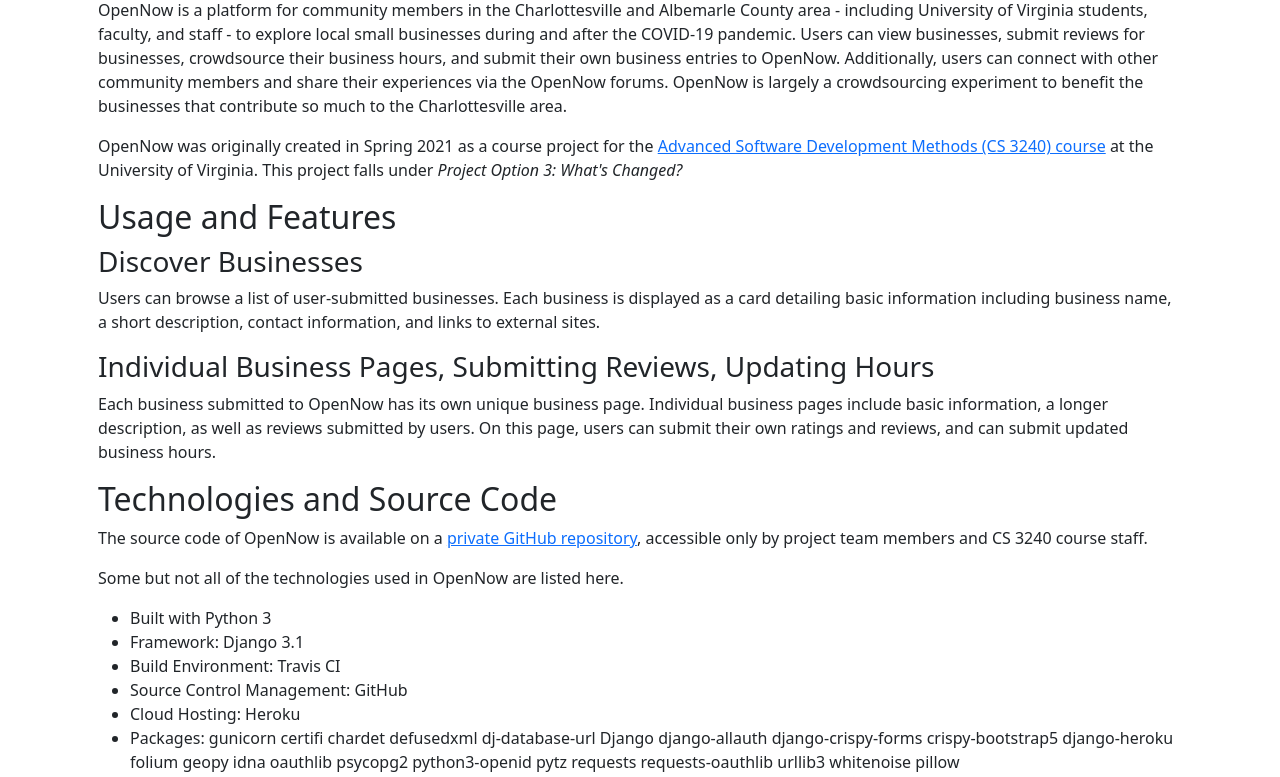
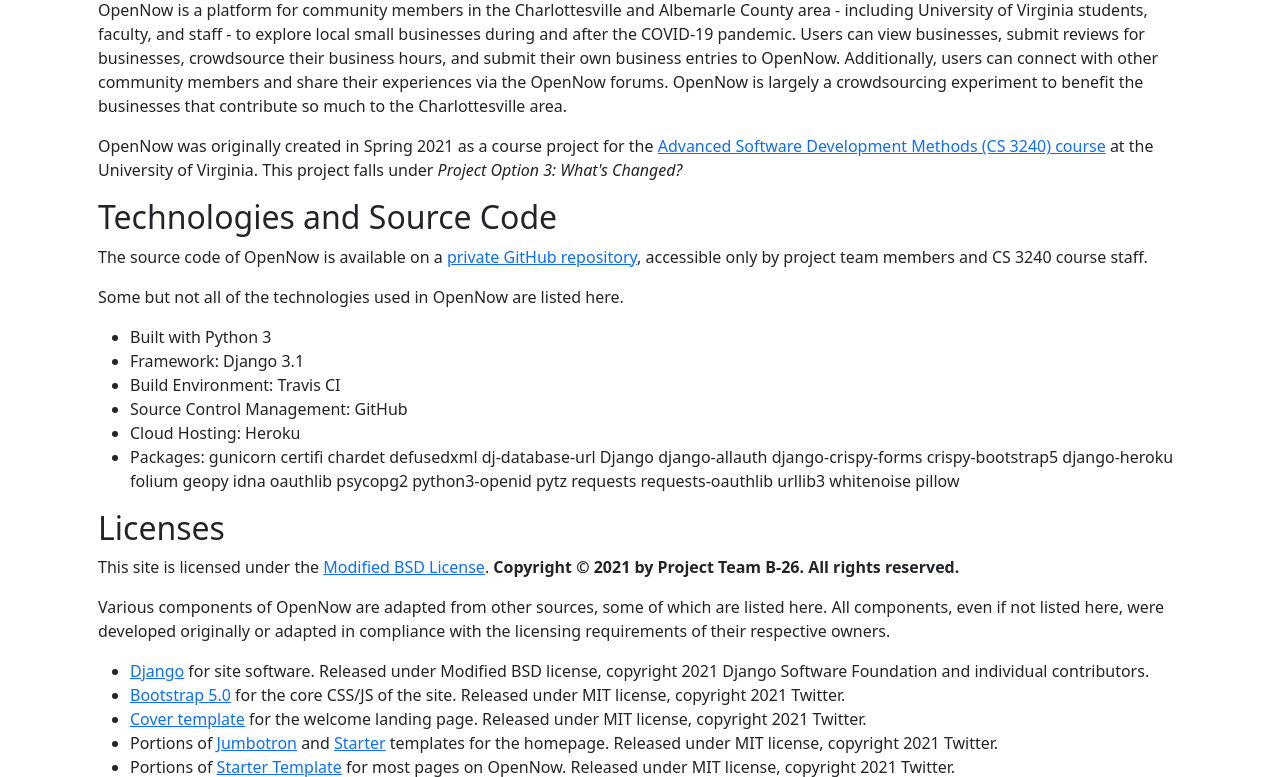
Before and after one commit to AndrewNguyen1/open-now, a Django app: page /open_now/about/ in a window 1280 px wide. Shown: the part 294-1071 px from the top of the page. Run offline with Django 3.2, Linux system fonts and the light colour scheme; some libraries are stand-ins or nearby versions.

Commit message:
updated about page

```diff
--- a/open_now/templates/open_now/about.html
+++ b/open_now/templates/open_now/about.html
@@ -21,11 +21,6 @@
 <h2>What is OpenNow?</h2>
 <p>OpenNow is a platform for community members in the Charlottesville and Albemarle County area - including University of Virginia students, faculty, and staff - to explore local small businesses during and after the COVID-19 pandemic. Users can view businesses, submit reviews for businesses, crowdsource their business hours, and submit their own business entries to OpenNow. Additionally, users can connect with other community members and share their experiences via the OpenNow forums. OpenNow is largely a crowdsourcing experiment to benefit the businesses that contribute so much to the Charlottesville area.</p>
 <p>OpenNow was originally created in Spring 2021 as a course project for the <a href="https://cs3240.cs.virginia.edu/">Advanced Software Development Methods (CS 3240) course</a> at the University of Virginia. This project falls under <em>Project Option 3: What's Changed?</em></p>
-<h2>Usage and Features</h2>
-<h3>Discover Businesses</h3>
-<p>Users can browse a list of user-submitted businesses. Each business is displayed as a card detailing basic information including business name, a short description, contact information, and links to external sites.</p>
-<h3>Individual Business Pages, Submitting Reviews, Updating Hours</h3>
-<p>Each business submitted to OpenNow has its own unique business page. Individual business pages include basic information, a longer description, as well as reviews submitted by users. On this page, users can submit their own ratings and reviews, and can submit updated business hours.</p>
 <h2>Technologies and Source Code</h2>
 <p>The source code of OpenNow is available on a <a href="https://github.com/uva-cs3240-s21/project-b-26/">private GitHub repository</a>, accessible only by project team members and CS 3240 course staff.</p>
 <p>Some but not all of the technologies used in OpenNow are listed here.</p>
```
